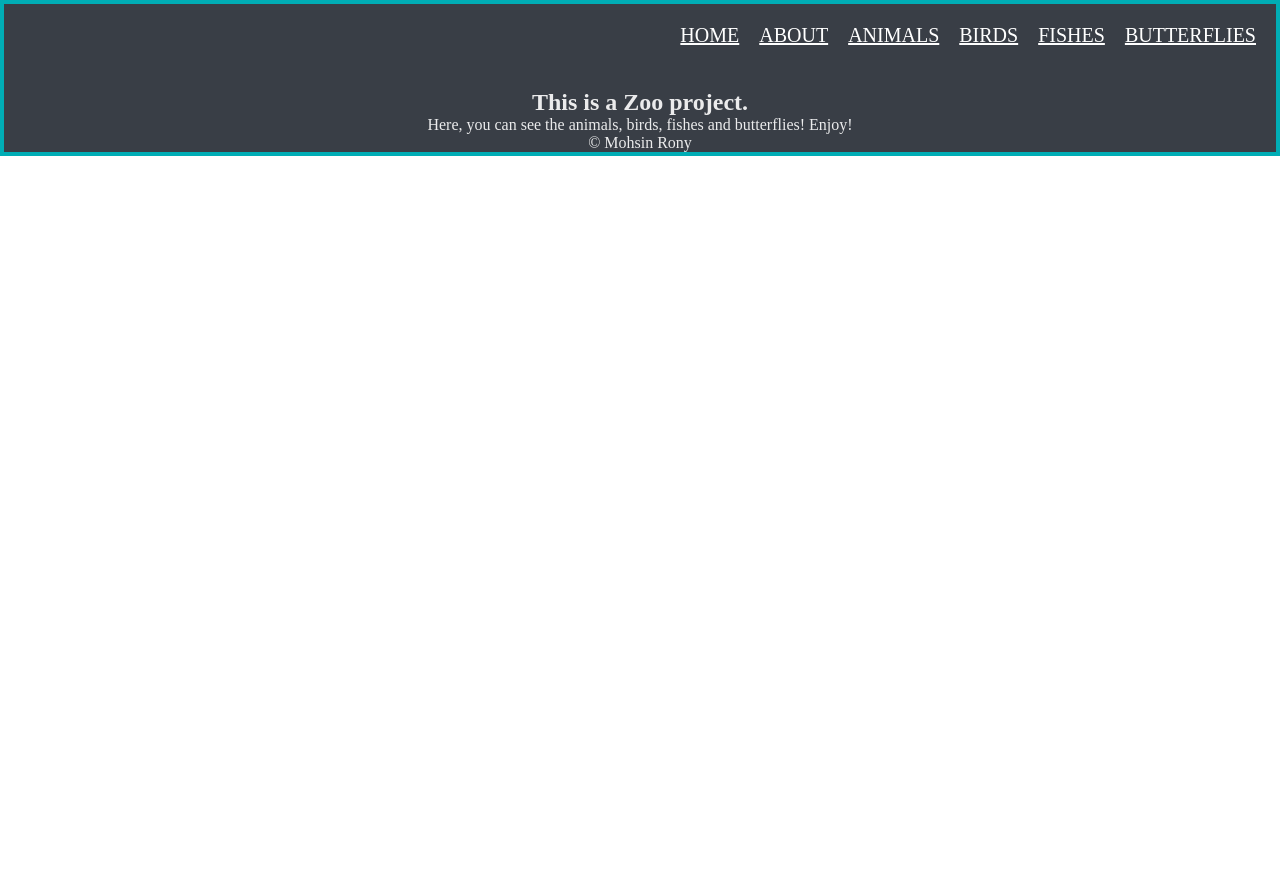
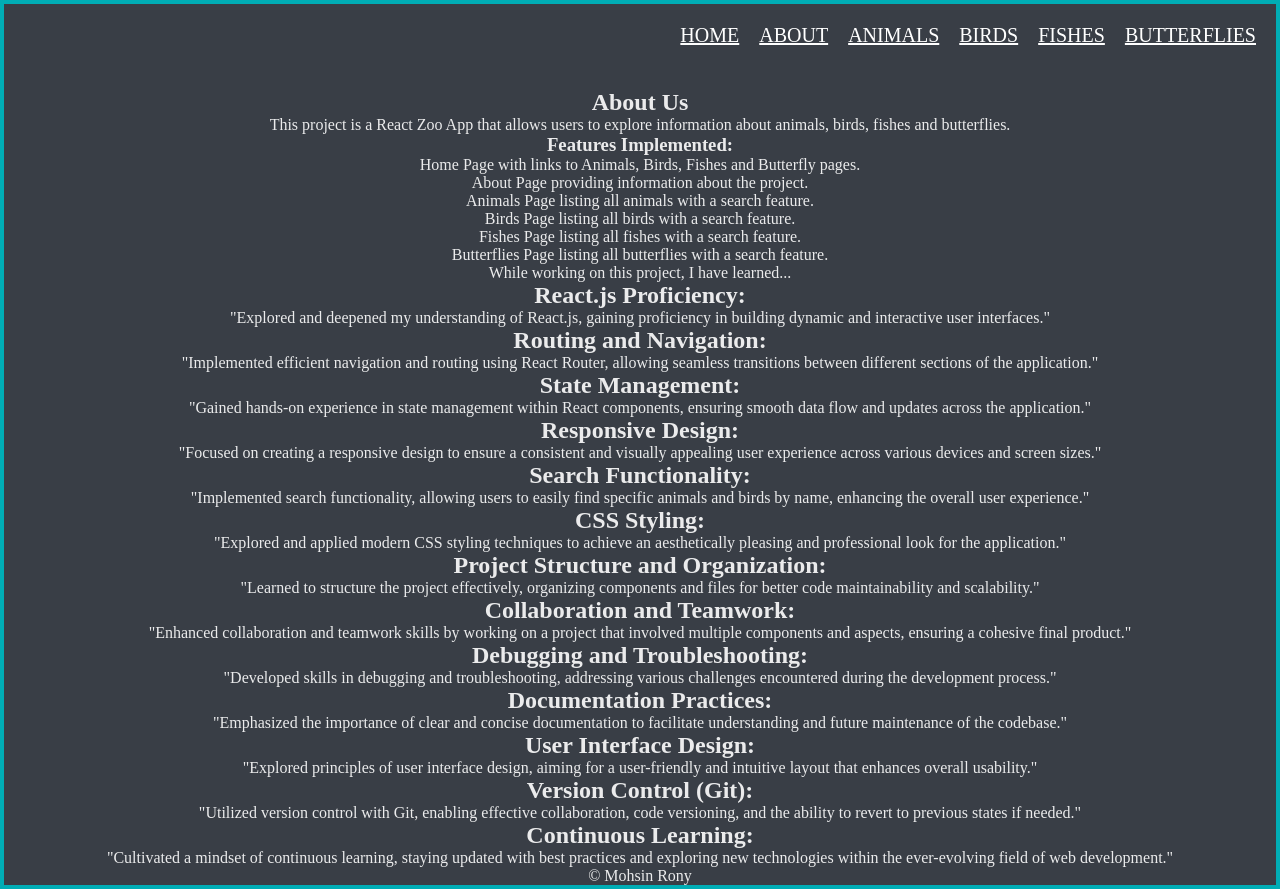
Before and after one commit to mohsinrony/Zoo_App, a React (Vite) app: page /about in a window 1280 px wide. Before the commit the page ends 800 px from the top, so only its background shows below. Built offline with nearby package versions, Linux system fonts and the light colour scheme; the HTML template or start-up script is replaced by a standard one.

Commit message:
add content to about page

```diff
--- a/src/routes/About.jsx
+++ b/src/routes/About.jsx
@@ -1,10 +1,81 @@
-function About() {
-return (
+import React from 'react';
+import '../styles/About.css';
 
-    <>
-<h2>This is a Zoo project.</h2>
- <p>Here, you can see the animals, birds, fishes and butterflies! Enjoy!</p>
-    </>
-)
-}
+const About = () => {
+  return (
+    <div className="about-container">
+      <div className="about-content">
+        <h2>About Us</h2>
+        <p>
+          This project is a React Zoo App that allows users to explore information about animals, birds, fishes and butterflies.
+        </p>
+        <div className="about-features">
+          <h3>Features Implemented:</h3>
+          <ul>
+
+            <li>Home Page with links to Animals, Birds, Fishes and Butterfly pages.</li>
+            <li>About Page providing information about the project.</li>
+            <li>Animals Page listing all animals with a search feature.</li>
+            <li>Birds Page listing all birds with a search feature.</li>
+            <li>Fishes Page listing all fishes with a search feature.</li>
+            <li>Butterflies Page listing all butterflies with a search feature.</li>
+
+          </ul>
+        </div>
+        <div className='learning'>
+        <p>
+          While working on this project, I have learned...
+        </p>
+        <h2>React.js Proficiency:</h2>
+        <p>"Explored and deepened my understanding of React.js, gaining proficiency in building dynamic and interactive user interfaces."</p>
+
+
+        <h2>Routing and Navigation:</h2>
+        <p>"Implemented efficient navigation and routing using React Router, allowing seamless transitions between different sections of the application."</p>
+
+
+        <h2>State Management:</h2>
+        <p>"Gained hands-on experience in state management within React components, ensuring smooth data flow and updates across the application."</p>
+
+        <h2>Responsive Design:</h2>
+
+        <p>"Focused on creating a responsive design to ensure a consistent and visually appealing user experience across various devices and screen sizes."</p>
+
+        <h2>Search Functionality:</h2>
+
+        <p>"Implemented search functionality, allowing users to easily find specific animals and birds by name, enhancing the overall user experience."</p>
+
+        <h2>CSS Styling:</h2>
+        <p>"Explored and applied modern CSS styling techniques to achieve an aesthetically pleasing and professional look for the application."</p>
+
+        <h2>Project Structure and Organization:</h2>
+
+        <p>"Learned to structure the project effectively, organizing components and files for better code maintainability and scalability."</p>
+
+        <h2>Collaboration and Teamwork:</h2>
+
+        <p>"Enhanced collaboration and teamwork skills by working on a project that involved multiple components and aspects, ensuring a cohesive final product."</p>
+
+        <h2>Debugging and Troubleshooting:</h2>
+
+        <p>"Developed skills in debugging and troubleshooting, addressing various challenges encountered during the development process."</p>
+        <h2>Documentation Practices:</h2>
+
+        <p>"Emphasized the importance of clear and concise documentation to facilitate understanding and future maintenance of the codebase."</p>
+        <h2>User Interface Design:</h2>
+
+        <p>"Explored principles of user interface design, aiming for a user-friendly and intuitive layout that enhances overall usability."</p>
+
+        <h2>Version Control (Git):</h2>
+        <p>"Utilized version control with Git, enabling effective collaboration, code versioning, and the ability to revert to previous states if needed."</p>
+
+        <h2>Continuous Learning:</h2>
+        <p>"Cultivated a mindset of continuous learning, staying updated with best practices and exploring new technologies within the ever-evolving field of web development."</p>
+
+      </div>
+    </div>
+    </div>
+  );
+};
+
 export default About;
```
